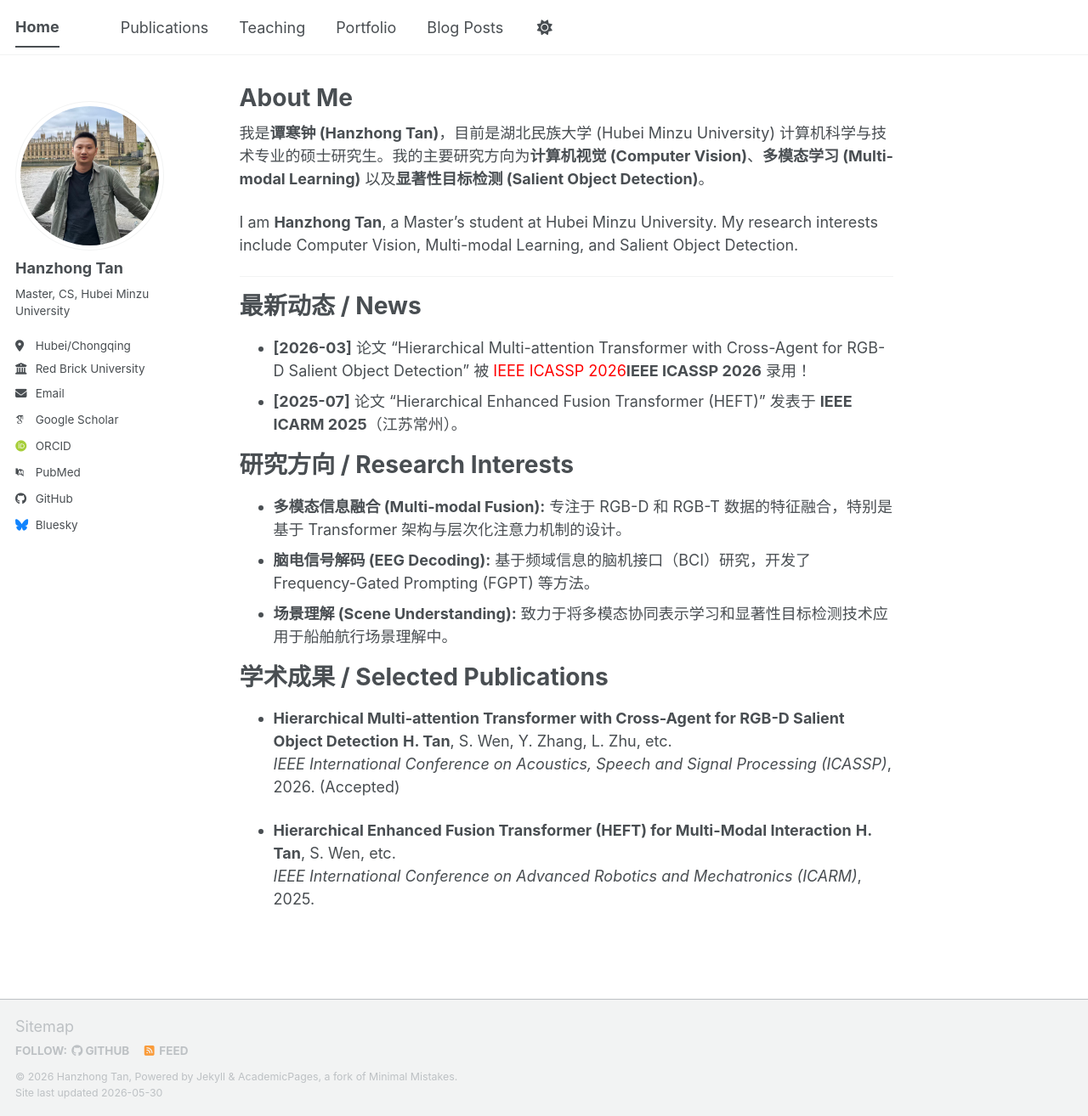
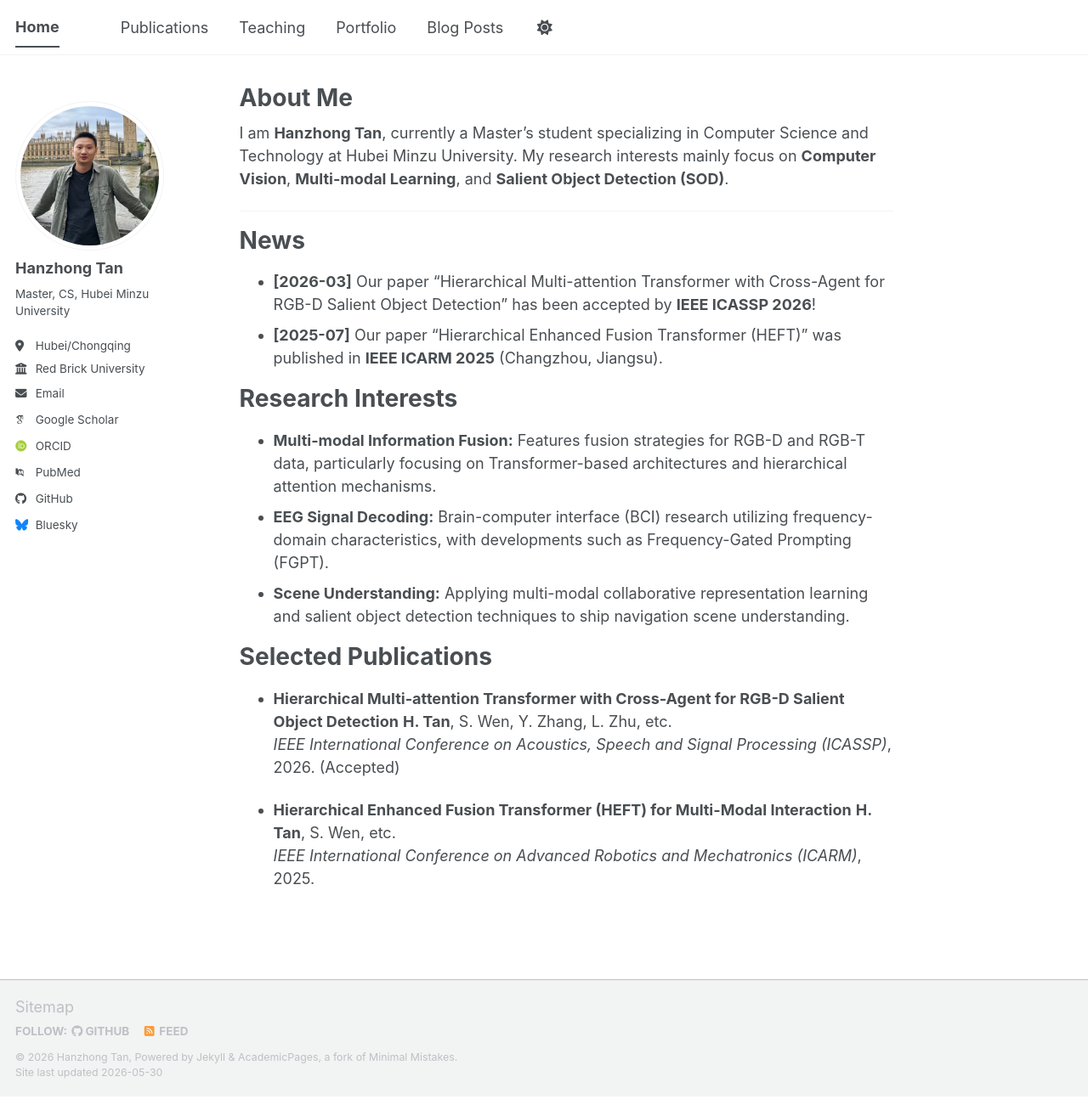
Before and after one commit to liangjiaxiaoqi/liangjiaxiaoqi.github.io, a Jekyll site: the page built from _pages/about.md, in a window 1280 px wide and 1314 px high. Shown: the whole window at 85% size. Built offline with Jekyll 4.4.1, drawn with Linux system fonts in a browser that asks for light colours; some web fonts are replaced; a script bundle is joined from its source files by our own code; library files that are not in the unit come from our copies.

Commit message:
Update about.md

```diff
--- a/_pages/about.md
+++ b/_pages/about.md
@@ -1,3 +1,38 @@
+---
+permalink: /
+title: "About Me"
+author_profile: true
+redirect_from:
+  - /about/
+  - /about.html
+---
+
+I am **Hanzhong Tan**, currently a Master's student specializing in Computer Science and Technology at Hubei Minzu University. My research interests mainly focus on **Computer Vision**, **Multi-modal Learning**, and **Salient Object Detection (SOD)**.
+
+---
+
+News
+======
+* **[2026-03]** Our paper "Hierarchical Multi-attention Transformer with Cross-Agent for RGB-D Salient Object Detection" has been accepted by **IEEE ICASSP 2026**!
+* **[2025-07]** Our paper "Hierarchical Enhanced Fusion Transformer (HEFT)" was published in **IEEE ICARM 2025** (Changzhou, Jiangsu).
+
+Research Interests
+======
+* **Multi-modal Information Fusion:** Features fusion strategies for RGB-D and RGB-T data, particularly focusing on Transformer-based architectures and hierarchical attention mechanisms.
+* **EEG Signal Decoding:** Brain-computer interface (BCI) research utilizing frequency-domain characteristics, with developments such as Frequency-Gated Prompting (FGPT).
+* **Scene Understanding:** Applying multi-modal collaborative representation learning and salient object detection techniques to ship navigation scene understanding.
+
+Selected Publications
+======
+
+* **Hierarchical Multi-attention Transformer with Cross-Agent for RGB-D Salient Object Detection** **H. Tan**, S. Wen, Y. Zhang, L. Zhu, etc.
+  *IEEE International Conference on Acoustics, Speech and Signal Processing (ICASSP)*, 2026. (Accepted)
+
+* **Hierarchical Enhanced Fusion Transformer (HEFT) for Multi-Modal Interaction** **H. Tan**, S. Wen, etc.
+  *IEEE International Conference on Advanced Robotics and Mechatronics (ICARM)*, 2025.
+
+
+<!--  这是注释
 ---
 permalink: /
 title: "About Me"
@@ -32,6 +67,8 @@ I am **Hanzhong Tan**, a Master's student at Hubei Minzu University. My research
 
 * **Hierarchical Enhanced Fusion Transformer (HEFT) for Multi-Modal Interaction** **H. Tan**, S. Wen, etc.
   *IEEE International Conference on Advanced Robotics and Mechatronics (ICARM)*, 2025.
+-->
+
 
 <!--  这是注释
 ---
```
